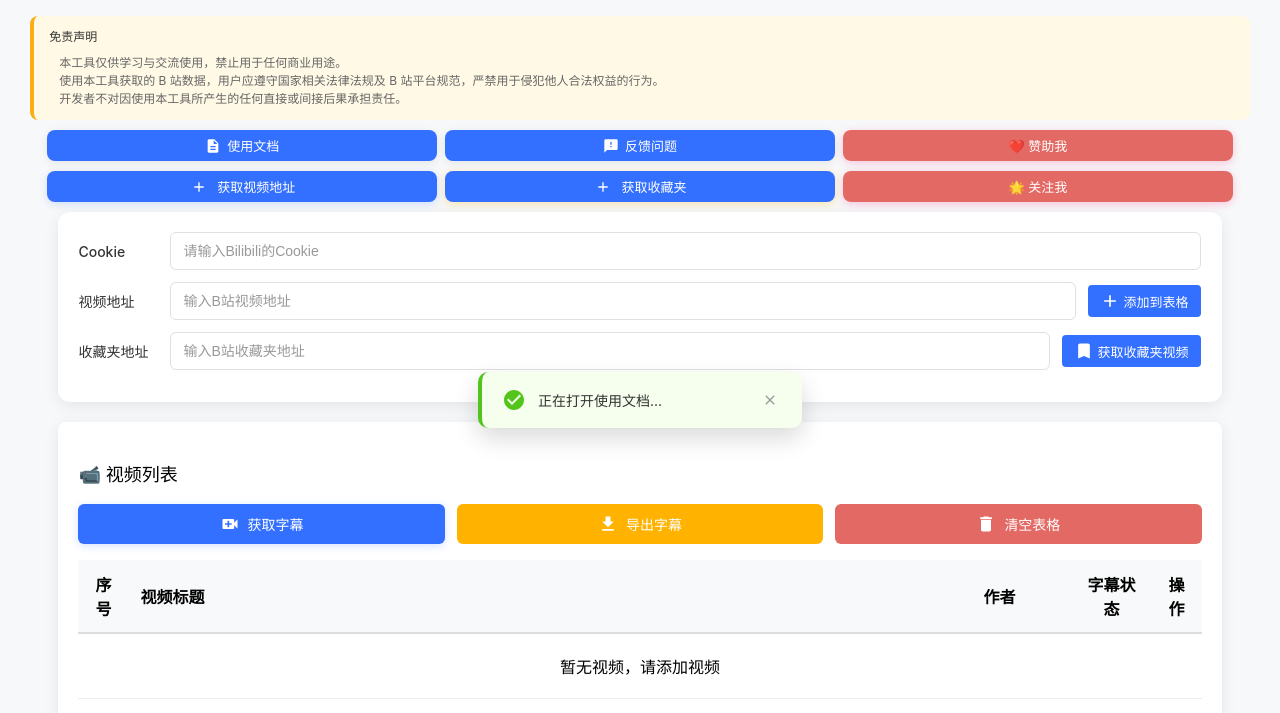
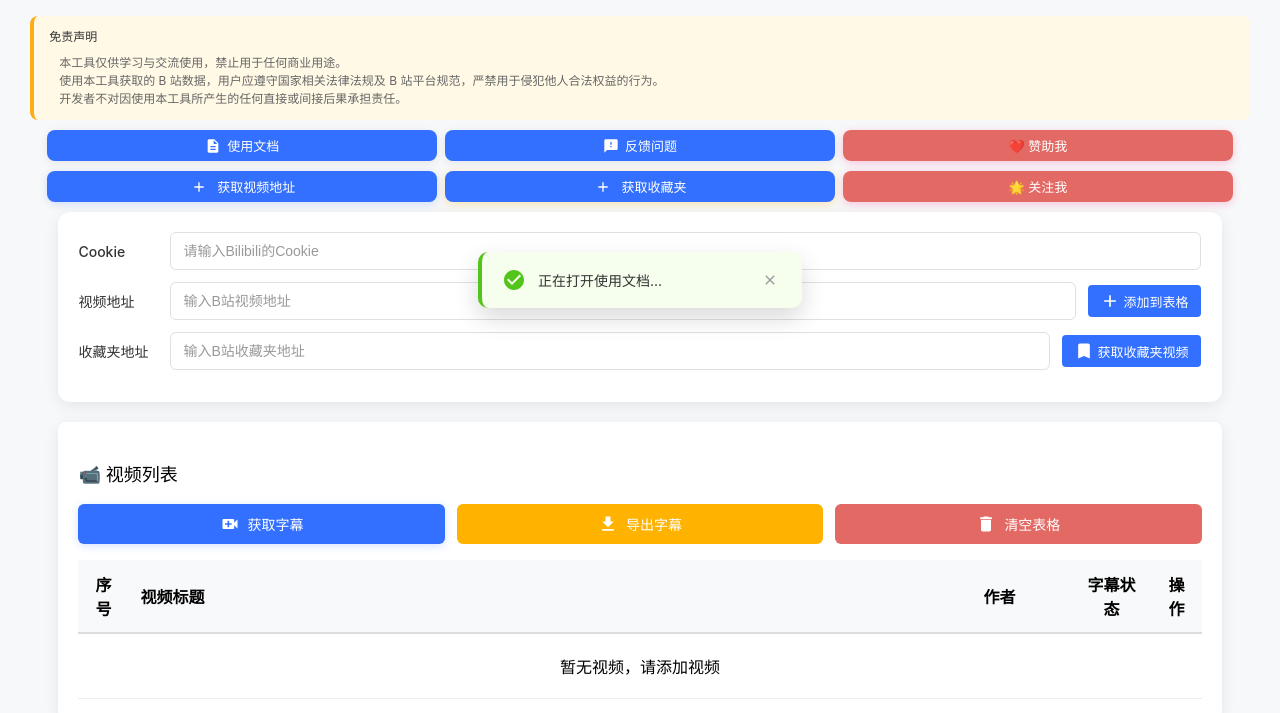
Before and after one commit to itchaox/SubBatch, a browser extension: page sidepanel.html in a window 1280 px wide. Both pictures are taken after a click on the button "使用文档". Shown: the top 713 px of the page. Drawn offline with Linux system fonts and the light colour scheme.

Commit message:
调整侧边栏错误和成功提示框的位置，将其从顶部50%改为35%，以改善用户界面的布局和可视性。

```diff
--- a/sidepanel.html
+++ b/sidepanel.html
@@ -333,7 +333,7 @@
       .error-toast,
       .success-toast {
         position: fixed;
-        top: 50%;
+        top: 35%;
         left: 50%;
         transform: translate(-50%, -50%) scale(0.8);
         background-color: #fff;
```
